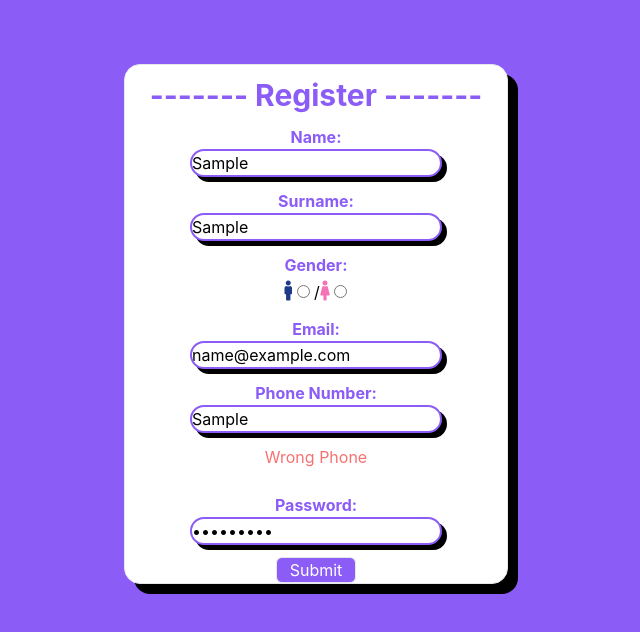
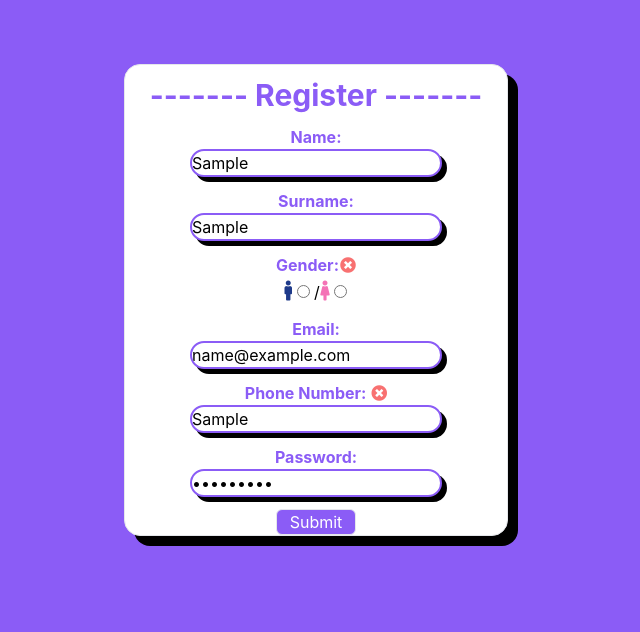
Before and after one commit to KarlenNersisyan/Login-Form, a React (Vite) app: page / in a window 1280 px wide. Both pictures are taken after typing "Sample", "Sample", "name@example.com", "Sample", "Sample123" into the empty fields and a click on the button "Submit". Shown: the top 632 px of the page, without its empty margins (324-964 px from the left). Built offline with nearby package versions, Linux system fonts and the light colour scheme.

Commit message:
feat(components): Adding of 'gender' validations

```diff
--- a/src/components/Form.jsx
+++ b/src/components/Form.jsx
@@ -4,6 +4,7 @@ import Button from '../components/Button/Button';
 import {
   isValidName,
   isValidSurname,
+  isValidGender,
   isValidEmail,
   isValidPhone,
   isValidPassword,
@@ -16,6 +17,7 @@ class Form extends Component {
     this.state = {
       isValidName: true,
       isValidSurname: true,
+      isValidGender: true,
       isValidPhone: true,
       isValidEmail: true,
       isValidPassword: true,
@@ -36,13 +38,14 @@ class Form extends Component {
     });
   };
   handleRegister = (e) => {
-    const { email, name, surname, password, phone } = this.state;
+    const { name, surname, gender, phone, email, password } = this.state;
     e.preventDefault();
     this.setState({
-      isValidEmail: isValidEmail(email),
       isValidName: isValidName(name),
       isValidSurname: isValidSurname(surname),
+      isValidGender: isValidGender(gender),
       isValidPhone: isValidPhone(phone),
+      isValidEmail: isValidEmail(email),
       isValidPassword: isValidPassword(password),
     });
   };
@@ -68,17 +71,36 @@ class Form extends Component {
   }
 
   render() {
-    const nameMessage = this.state.isValidName ? '' : 'Wrong Name';
+    const closeIcon = <i className="fas fa-times-circle"></i>;
+
+    const nameMessage = this.state.isValidName ? '' : closeIcon;
     const hiddenName = this.state.isValidName ? 'hidden' : '';
-    const surnameMessage = this.state.isValidSurname ? '' : 'Wrong Surname';
+    const surnameMessage = this.state.isValidSurname ? '' : closeIcon;
     const hiddenSurname = this.state.isValidSurname ? 'hidden' : '';
-    const phoneMessage = this.state.isValidPhone ? '' : 'Wrong Phone';
+    const genderMessage = this.state.isValidGender ? '' : closeIcon;
+    const hiddenGender = this.state.isValidGender ? 'hidden' : '';
+    const phoneMessage = this.state.isValidPhone ? '' : closeIcon;
     const hiddenPhone = this.state.isValidPhone ? 'hidden' : '';
-    const emailMessage = this.state.isValidEmail ? '' : 'Wrong Email';
+    const emailMessage = this.state.isValidEmail ? '' : closeIcon;
     const hiddenEmail = this.state.isValidEmail ? 'hidden' : '';
-    const passwordMessage = this.state.isValidPassword ? '' : 'Wrong Password';
+    const passwordMessage = this.state.isValidPassword ? '' : closeIcon;
     const hiddenPassword = this.state.isValidPassword ? 'hidden' : '';
 
+    // okMessage
+
+    // const containerMessage = (
+    //   <div className="w-2/4 border rounded-lg h-screen text-center text-green-400 relative"></div>
+    // );
+    // const okMessageContainer =
+    //   this.state.isValidName &&
+    //   this.state.isValidSurname &&
+    //   this.state.isValidGender &&
+    //   this.state.isValidPhone &&
+    //   this.state.isValidEmail &&
+    //   this.state.isValidPassword
+    //     ? containerMessage
+    //     : '';
+    // const okMessageHidden = okMessageContainer ? 'hidden' : '';
     return (
       <form className="flex justify-center">
         <div className="w-96 h-full shadow-byKarlenV1 mt-16 border bg-white rounded-2xl flex flex-col justify-evenly text-center">
@@ -93,25 +115,34 @@ class Form extends Component {
           <div className="mt-3">
             <label>
               <p className="text-purple-500 transition cursor-pointer hover:text-green-400 font-bold">
-                Name:{' '}
+                Name:
+                <span
+                  className="text-red-400 ml-px"
+                  {...{ hidden: hiddenName }}
+                >
+                  {nameMessage}
+                </span>
               </p>
               <Input
-                className="placeholder-green-400 outline-none rounded-full border-solid border-purple-500 border-2 shadow-byKarlenV2"
+                className="placeholder-green-400 outline-none rounded-full border-solid border-purple-500 border-2 shadow-byKarlenV2 "
                 type="text"
                 placeholder="Karlen"
                 value={this.state.name}
                 onChange={this.handleChange}
                 name="name"
               />
-              <p className="mt-0 py-3 text-red-400" {...{ hidden: hiddenName }}>
-                {nameMessage}
-              </p>
             </label>
           </div>
           <div className="mt-3">
             <label>
               <p className="text-purple-500 transition cursor-pointer hover:text-green-400 font-bold">
-                Surname:{' '}
+                Surname:
+                <span
+                  className="text-red-400 ml-px"
+                  {...{ hidden: hiddenSurname }}
+                >
+                  {surnameMessage}
+                </span>
               </p>
               <Input
                 className="placeholder-green-400 outline-none rounded-full border-solid border-purple-500 border-2 shadow-byKarlenV2"
@@ -121,17 +152,17 @@ class Form extends Component {
                 onChange={this.handleChange}
                 name="surname"
               />
-              <p
-                className="mt-0 py-3 text-red-400"
-                {...{ hidden: hiddenSurname }}
-              >
-                {surnameMessage}
-              </p>
             </label>
           </div>
           <div className="mt-3">
             <p className="text-purple-500 transition cursor-pointer hover:text-green-400 font-bold">
-              Gender:{' '}
+              Gender:
+              <span
+                className="text-red-400 ml-px"
+                {...{ hidden: hiddenGender }}
+              >
+                {genderMessage}
+              </span>
             </p>
              {' '}
             <label>
@@ -159,7 +190,13 @@ class Form extends Component {
           <div className="mt-3">
             <label>
               <p className="text-purple-500 transition cursor-pointer hover:text-green-400 font-bold">
-                Email:{' '}
+                Email:
+                <span
+                  className="text-red-400 ml-px"
+                  {...{ hidden: hiddenEmail }}
+                >
+                  {emailMessage}
+                </span>
               </p>
               <Input
                 className="placeholder-green-400 outline-none rounded-full border-solid border-purple-500 border-2 shadow-byKarlenV2"
@@ -169,18 +206,18 @@ class Form extends Component {
                 onChange={this.handleChange}
                 name="email"
               />
-              <p
-                className="mt-0 py-3 text-red-400"
-                {...{ hidden: hiddenEmail }}
-              >
-                {emailMessage}
-              </p>
             </label>
           </div>
           <div className="mt-3">
             <label>
               <p className="text-purple-500 transition cursor-pointer hover:text-green-400 font-bold">
                 Phone Number:{' '}
+                <span
+                  className="text-red-400 ml-px"
+                  {...{ hidden: hiddenPhone }}
+                >
+                  {phoneMessage}
+                </span>
               </p>
               <Input
                 className="placeholder-green-400 outline-none rounded-full border-solid border-purple-500 border-2 shadow-byKarlenV2"
@@ -190,18 +227,18 @@ class Form extends Component {
                 onChange={this.handleChange}
                 name="phone"
               />
-              <p
-                className="mt-0 py-3 text-red-400"
-                {...{ hidden: hiddenPhone }}
-              >
-                {phoneMessage}
-              </p>
             </label>
           </div>
           <div className="mt-3">
             <label>
               <p className="text-purple-500 transition cursor-pointer hover:text-green-400 font-bold">
                 Password:
+                <span
+                  className="text-red-400 ml-px"
+                  {...{ hidden: hiddenPassword }}
+                >
+                  {passwordMessage}
+                </span>
               </p>
               <Input
                 className="placeholder-green-400 outline-none rounded-full border-solid border-purple-500 border-2 shadow-byKarlenV2"
@@ -211,12 +248,6 @@ class Form extends Component {
                 onChange={this.handleChange}
                 name="password"
               />
-              <p
-                className="mt-0 py-3 text-red-400"
-                {...{ hidden: hiddenPassword }}
-              >
-                {passwordMessage}
-              </p>
             </label>
           </div>
           <div className="mt-3">
--- a/src/helpers/validations.js
+++ b/src/helpers/validations.js
@@ -7,6 +7,10 @@ export function isValidName(name) {
 export function isValidSurname(surname) {
   let regex = /^[a-zA-Z ]{2,30}$/;
   return regex.test(surname);
+}
+// Gender
+export function isValidGender(gender) {
+  return gender;
 }
 //Phone
 export function isValidPhone(phone) {
```
Lines whose indentation alone changed are shown as unchanged.
